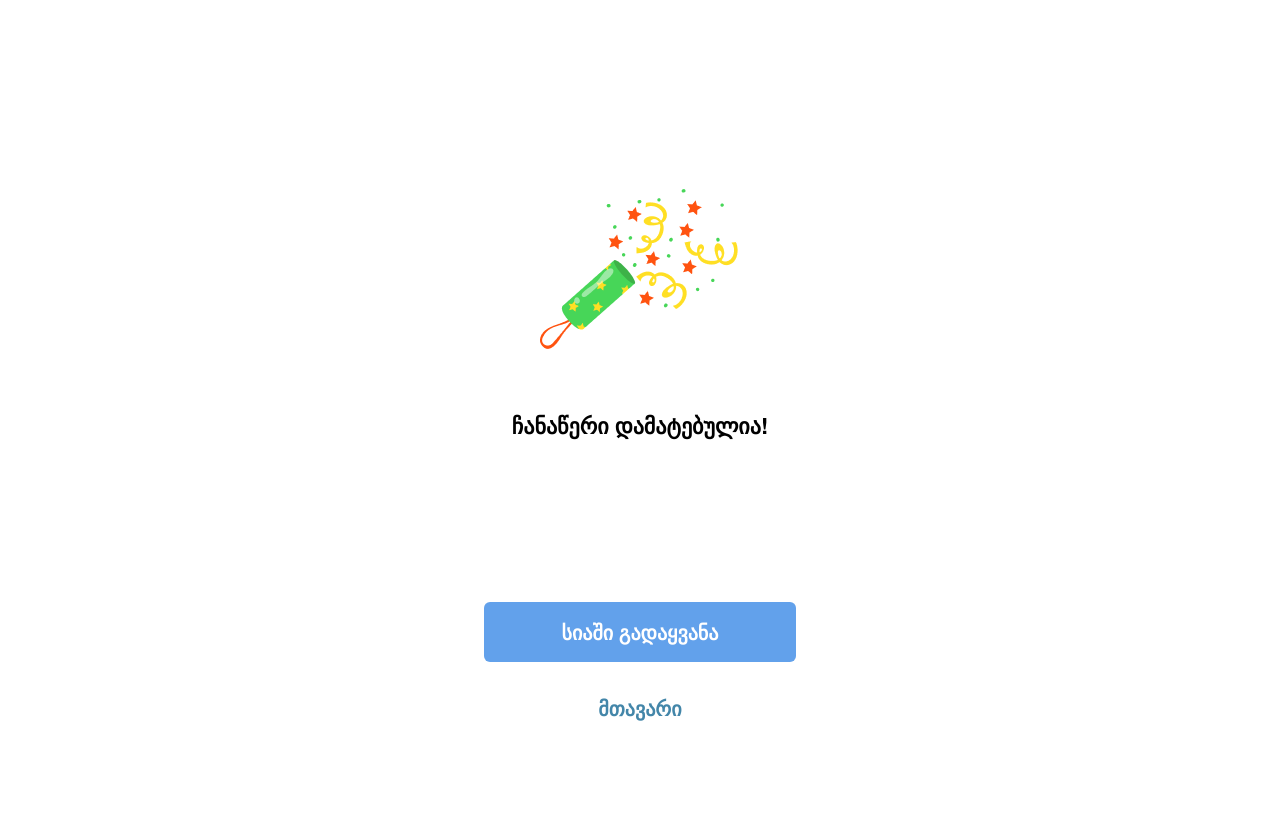
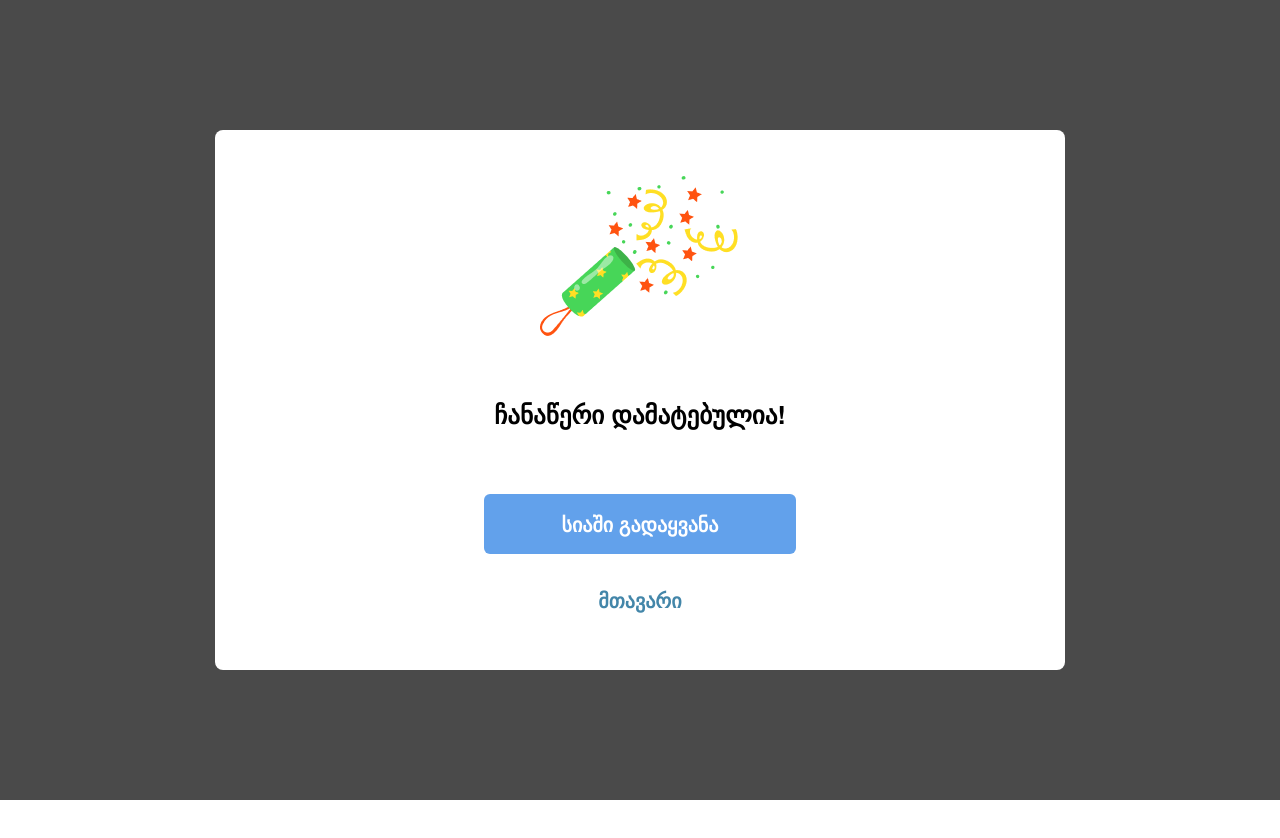
Before and after one commit to berukashvili/redberry-app, a React (Create React App) app: page /success in a window 1280 px wide. Shown: the top 838 px of the page. After the commit the page ends 800 px from the top, so only its background shows below. Built offline with nearby package versions, Linux system fonts and the light colour scheme; a web font is replaced by a local one.

Commit message:
layout : add responsivness mobile success page

```diff
--- a/src/components/Picture.jsx
+++ b/src/components/Picture.jsx
@@ -1,10 +1,10 @@
 import React from 'react';
 import { Box, Image } from '@chakra-ui/react';
 
-const Picture = ({ display, boxSize, src, mb, mt }) => {
+const Picture = ({ display, boxSize, src, mb, mt, zIndex }) => {
   console.log(display);
   return (
-    <Box boxSize={boxSize} mb={mb} mt={mt} display={display}>
+    <Box boxSize={boxSize} mb={mb} mt={mt} display={display} zIndex={zIndex}>
       <Image objectFit="cover" src={src} alt="mobile image upload rectangle" />
     </Box>
   );
--- a/src/customTheme.js
+++ b/src/customTheme.js
@@ -6,6 +6,7 @@ const customTheme = extendTheme({
     secondary: '#62A1EB',
     'secondary-blue': '#4386A9',
     'secondary-bg': '#EAFAFF',
+    'bg-gray': '#4A4A4A',
   },
 
   styles: {
--- a/src/pages/Success.jsx
+++ b/src/pages/Success.jsx
@@ -1,5 +1,6 @@
 import React from 'react';
-import { Box, Flex, Image, Button, Text } from '@chakra-ui/react';
+import { Box, Flex, Button, Text } from '@chakra-ui/react';
+import Picture from 'components/Picture';
 
 const Success = () => {
   return (
@@ -8,27 +9,37 @@ const Success = () => {
       direction="column"
       justify="center"
       align="center"
-      mt="60px"
+      mt={['60px', '0']}
     >
-      <Box>
-        <Image
-          objectFit="cover"
-          src="./images/mobile-success.png"
-          alt="mobile succes hero image"
-        />
-      </Box>
-      <Text fontSize="22px" fontWeight="bold" width="50%" textAlign="center">
+      <Picture src="./images/mobile-success.png" zIndex="3" />
+      <Text
+        fontSize={['22px', '25px']}
+        fontWeight="bold"
+        width="50%"
+        textAlign="center"
+        zIndex="2"
+      >
         ჩანაწერი დამატებულია!
       </Text>
+      <Box
+        display={['none', 'inline']}
+        w="850px"
+        h="540px"
+        position="absolute"
+        bg="white"
+        zIndex="1"
+        borderRadius="8px"
+      />
       <Flex direction="column">
         <Button
           bg="secondary"
           px="78px"
           py="30px"
           fontSize="20px"
-          mt="160px"
+          mt={['160px', '60px']}
           mb="16px"
           color="white"
+          zIndex="1"
         >
           სიაში გადაყვანა
         </Button>
@@ -39,10 +50,19 @@ const Success = () => {
           fontSize="20px"
           mb="32px"
           color="secondary-blue"
+          zIndex="1"
         >
           მთავარი
         </Button>
       </Flex>
+      <Box
+        display={['none', 'inline']}
+        w="100%"
+        h="100%"
+        position="absolute"
+        bg="bg-gray"
+        zIndex="-1"
+      />
     </Flex>
   );
 };
```
